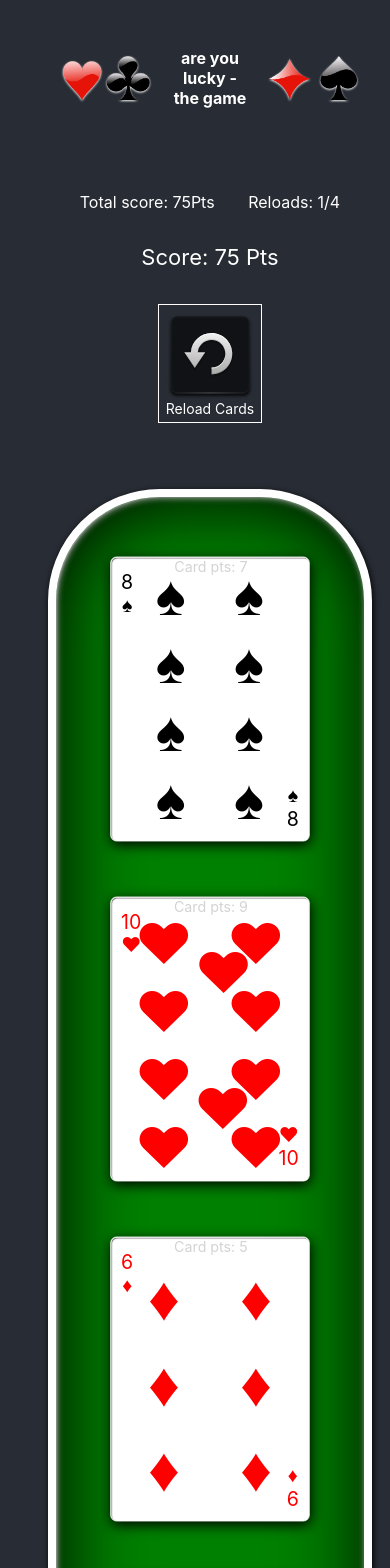
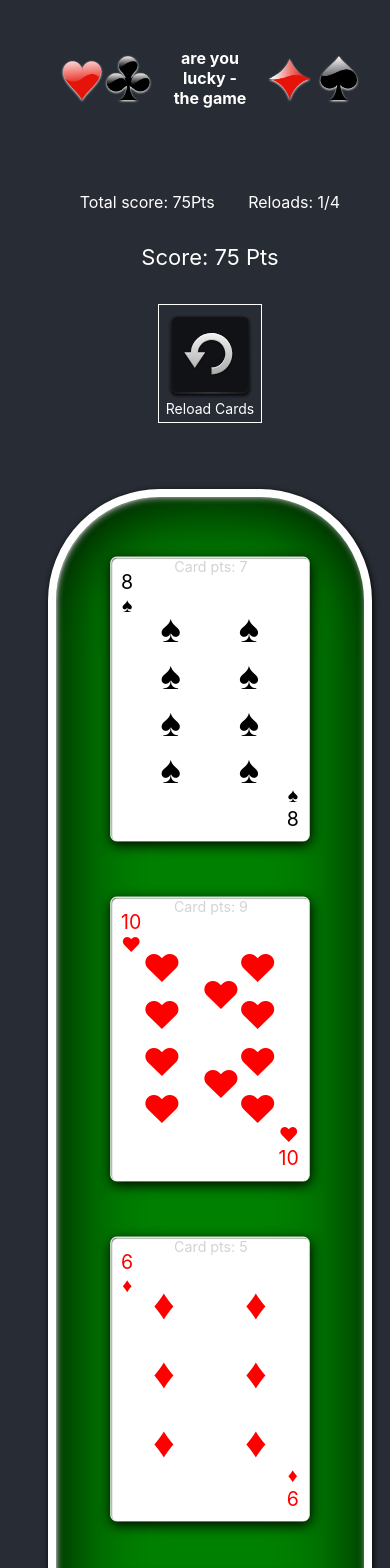
Before and after one commit to rodolphe37/random-playing-card-tuto, a React (Create React App) app: page /game in a window 390 px wide. Shown: the top 1568 px of the page. Built offline with nearby package versions, Linux system fonts and the light colour scheme.

Commit message:
added logo & favicon for pwa installation

```diff
--- a/src/App.css
+++ b/src/App.css
@@ -547,4 +547,30 @@ select {
   .rules__container {
     width: 87% !important;
   }
+  .center-symbol-sigle {
+    font-size: 3rem !important;
+  }
+  .grid-7 .centerCard:last-child {
+    transform: translate(5.3rem, -3rem) !important;
+  }
+  .grid-5 .centerCard:last-child {
+    transform: translate(5.5rem, 0) !important;
+  }
+  .grid-9,
+  .grid-8 {
+    transform: scale(0.9) translate(0, 0rem) !important;
+  }
+  .grid-10 {
+    transform: scale(0.9) translate(0, 0rem) !important;
+    grid-column-gap: 43px !important;
+  }
+  .grid-10 .centerCard:nth-child(9) {
+    transform: translate(5.5rem, 4rem) !important;
+  }
+  .grid-10 .centerCard:last-child {
+    transform: translate(5.5rem, -3rem) !important;
+  }
+  .grid-6 {
+    transform: translate(0, 0rem) !important;
+  }
 }
```
